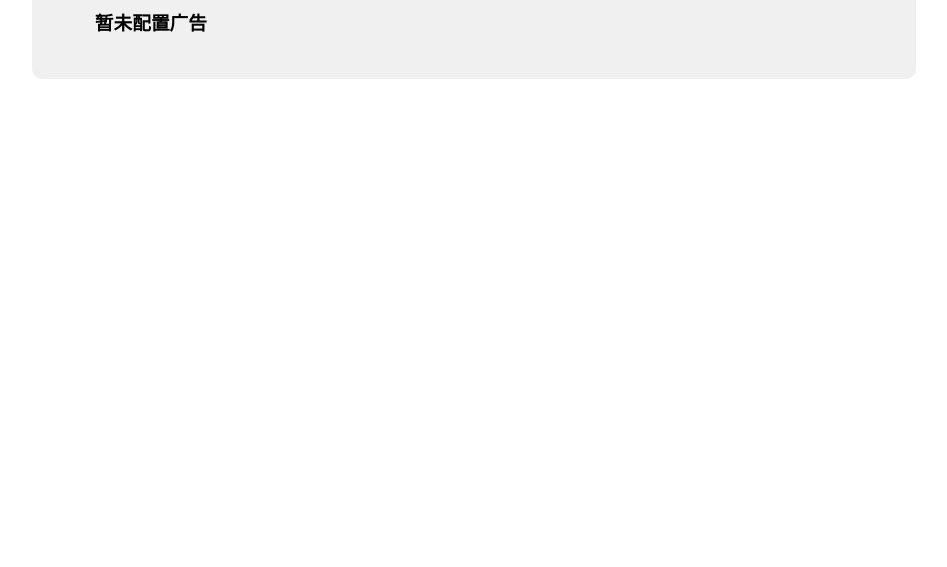
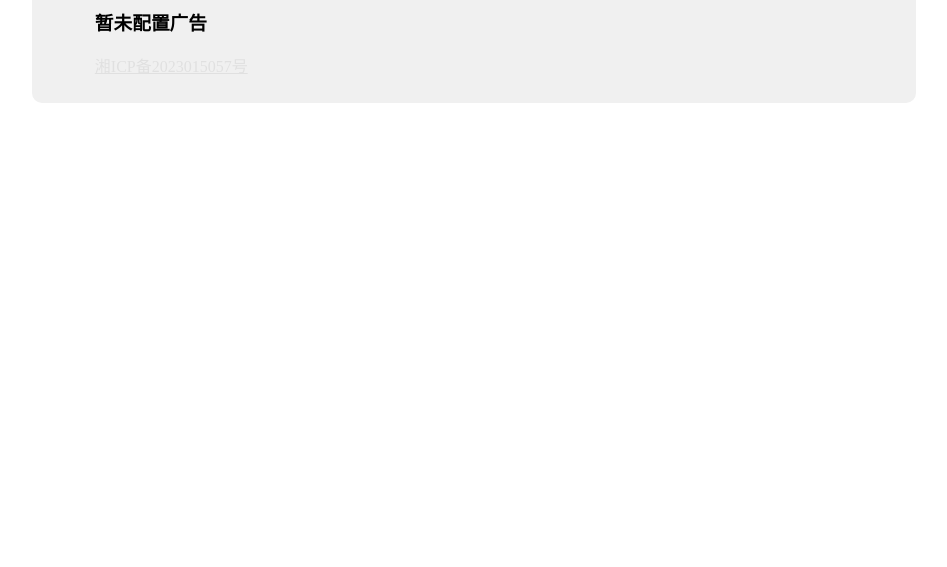
Before and after one commit to xcyyds6/web, a plain HTML site: page index.html in a window 1280 px wide. Shown: the part 233-800 px from the top of the page, without its empty margins (166-1113 px from the left). Drawn offline with Linux system fonts and the light colour scheme.

Commit message:
Update index.html

```diff
--- a/index.html
+++ b/index.html
@@ -29,6 +29,7 @@
     <div class="container">
         <h1>你好，欢迎使用！</h1>
         <h3>暂未配置广告</h3>
+        <a href="http://beian.miit.gov.cn/" style="color:#E0E0E0">湘ICP备2023015057号</a >
     </div>
 </body>
 </html>
```
